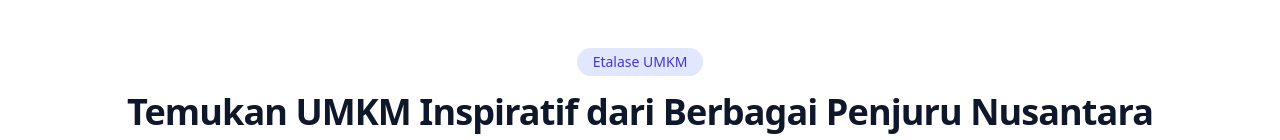
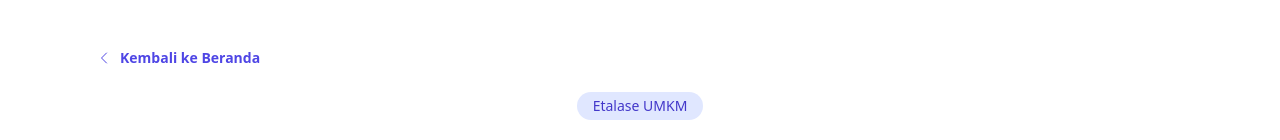
Before and after one commit to ruangriung/ruangriung-generator-app, a Next.js app: page /umkm in a window 1280 px wide. Shown: the top 140 px of the page. Built offline with nearby package versions, Linux system fonts and the light colour scheme; no server answers.

Commit message:
Add home return buttons to UMKM pages

```diff
--- a/app/umkm/[storeId]/[productSlug]/page.tsx
+++ b/app/umkm/[storeId]/[productSlug]/page.tsx
@@ -75,6 +75,26 @@ export default function ProductDetailPage({ params }: PageProps) {
   return (
     <div className="bg-white pb-16 pt-12 text-slate-900">
       <div className="mx-auto max-w-6xl px-4 sm:px-6 lg:px-8">
+        <div className="mb-4">
+          <Link
+            href="/"
+            className="inline-flex items-center gap-2 text-sm font-semibold text-indigo-600 transition hover:text-indigo-800"
+          >
+            <svg
+              xmlns="http://www.w3.org/2000/svg"
+              viewBox="0 0 24 24"
+              fill="none"
+              stroke="currentColor"
+              strokeWidth="1.5"
+              className="h-4 w-4"
+              aria-hidden="true"
+            >
+              <path strokeLinecap="round" strokeLinejoin="round" d="M15.75 19.5 8.25 12l7.5-7.5" />
+            </svg>
+            Kembali ke Beranda
+          </Link>
+        </div>
+
         <nav className="mb-6 flex items-center gap-2 text-sm text-slate-500">
           <Link href="/umkm" className="transition hover:text-slate-900">
             UMKM
--- a/app/umkm/page.tsx
+++ b/app/umkm/page.tsx
@@ -17,6 +17,24 @@ export default function UmkmPage() {
   return (
     <div className="bg-white pb-16 pt-12 text-slate-900">
       <div className="mx-auto max-w-6xl px-4 sm:px-6 lg:px-8">
+        <Link
+          href="/"
+          className="mb-6 inline-flex items-center gap-2 text-sm font-semibold text-indigo-600 transition hover:text-indigo-800"
+        >
+          <svg
+            xmlns="http://www.w3.org/2000/svg"
+            viewBox="0 0 24 24"
+            fill="none"
+            stroke="currentColor"
+            strokeWidth="1.5"
+            className="h-4 w-4"
+            aria-hidden="true"
+          >
+            <path strokeLinecap="round" strokeLinejoin="round" d="M15.75 19.5 8.25 12l7.5-7.5" />
+          </svg>
+          Kembali ke Beranda
+        </Link>
+
         <div className="mb-12 text-center">
           <span className="inline-flex rounded-full bg-indigo-100 px-4 py-1 text-sm font-medium text-indigo-700">
             Etalase UMKM
```
